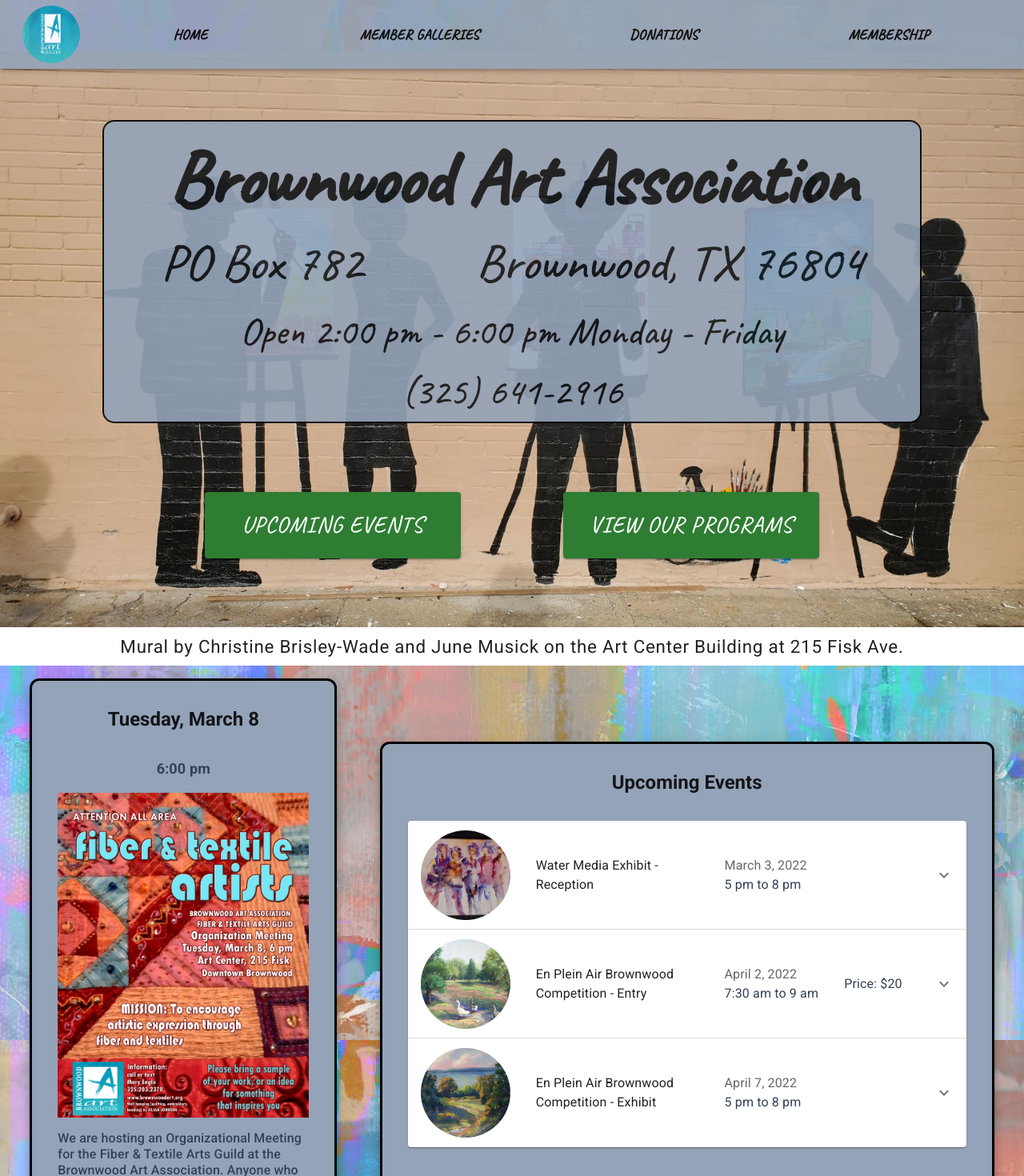
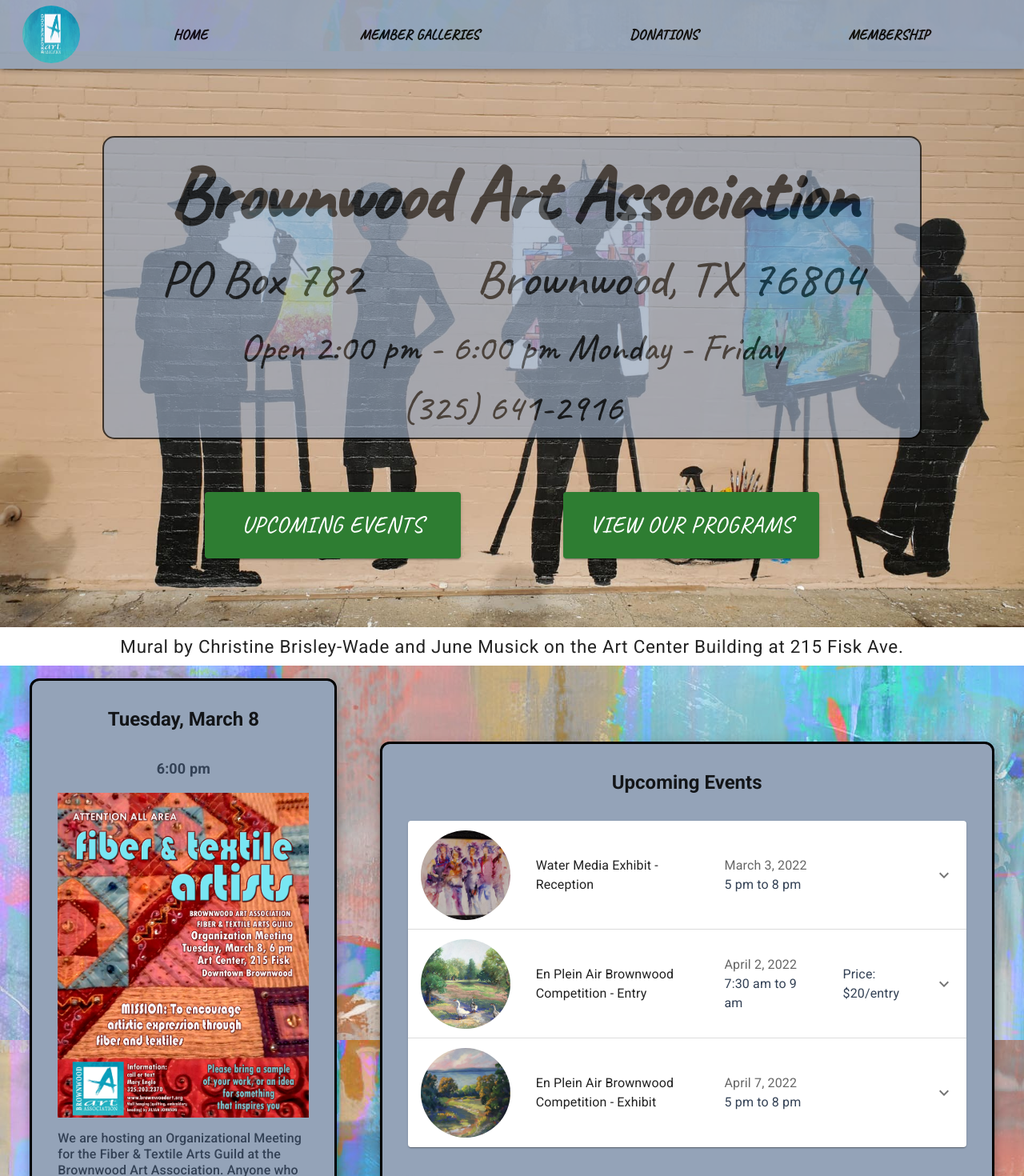
Before and after one commit to Jonathan-Day-Dev/bwd-art, a React (Create React App) app: page /event in a window 1280 px wide. Shown: the top 1470 px of the page at 80% size. Built offline with nearby package versions, Linux system fonts and the light colour scheme.

Commit message:
make small changes for mom

```diff
--- a/src/components/Event/Event.js
+++ b/src/components/Event/Event.js
@@ -33,7 +33,7 @@ const events = [
     description:
       'The event is open to all artists, age 18 and older. Registration will be at the Art Center. Blank canvases will be stamped at this time. Ending time and return to the Art Center will be at 4 pm the same day. One or two plein art artworks created during the event and one studio artwork created at any time of any subject except nudes may be entered in the competition by each artist for a total of 3 works. All works accepted must remain at The Art Center for exhibit and sale through April 23, 2022. Length and width of any frame may not exceed 26". All work must be sturdily framed or gallery wrapped and ready to hang. All work must be for sale. Artists will receive 70% of the sale price of the work, with BAA receieving 30%.',
     benefit: false,
-    price: 20,
+    price: "$20/entry",
   },
   {
     title: "En Plein Air Brownwood Competition - Exhibit",
@@ -150,7 +150,7 @@ const Event = (props) => {
                       >
                         <Typography
                           sx={{ display: { xs: "none", md: "block"} }}
-                        >{`Price: $${events[0].price}`}</Typography>
+                        >{`Price: ${events[0].price}`}</Typography>
                       </Typography>
                     )}
                   </AccordionSummary>
@@ -244,7 +244,7 @@ const Event = (props) => {
                       >
                         <Typography
                           sx={{ display: { xs: "none", md: "block"} }}
-                        >{`Price: $${events[1].price}`}</Typography>
+                        >{`Price: ${events[1].price}`}</Typography>
                       </Typography>
                     )}
                   </AccordionSummary>
@@ -338,7 +338,7 @@ const Event = (props) => {
                       >
                         <Typography
                           sx={{ display: { xs: "none", md: "block"} }}
-                        >{`Price: $${events[2].price}`}</Typography>
+                        >{`Price: ${events[2].price}`}</Typography>
                       </Typography>
                     )}
                   </AccordionSummary>
@@ -432,7 +432,7 @@ const Event = (props) => {
                       >
                         <Typography
                           sx={{ display: { xs: "none", md: "block"} }}
-                        >{`Price: $${events[3].price}`}</Typography>
+                        >{`Price: ${events[3].price}`}</Typography>
                       </Typography>
                     )}
                   </AccordionSummary>
--- a/src/components/Layout/Header/Banner.js
+++ b/src/components/Layout/Header/Banner.js
@@ -12,7 +12,7 @@ const Banner = () => {
           backgroundImage: `url(${backdrop})`,
           backgroundSize: "cover",
           backgroundPositionY: "center",
-          height: { xs: "50vh", md: "65vh", lg: "90vh" },
+          height: { xs: "50vh", md: "65vh", lg: "90vh", xl: "95vh" },
           width: "100%",
           display: "flex",
           flexDirection: "column",
@@ -20,7 +20,10 @@ const Banner = () => {
           alignItems: "center",
         }}
       >
-        <Typography variant="title">
+        <Typography variant="title" sx={{
+          position: "relative",
+          top: { sm: 0, md: 20, xl: 30},
+        }}>
           <Typography
             variant="h1"
             sx={{
--- a/src/components/UI/Theme.js
+++ b/src/components/UI/Theme.js
@@ -22,7 +22,7 @@ const Theme = createTheme({
     },
     title: {
       backgroundColor: `${baaGray}`,
-      opacity: 0.9,
+      opacity: 0.7,
       borderRadius: "15px",
       border: "2px solid black",
       width: "80vw",
```
